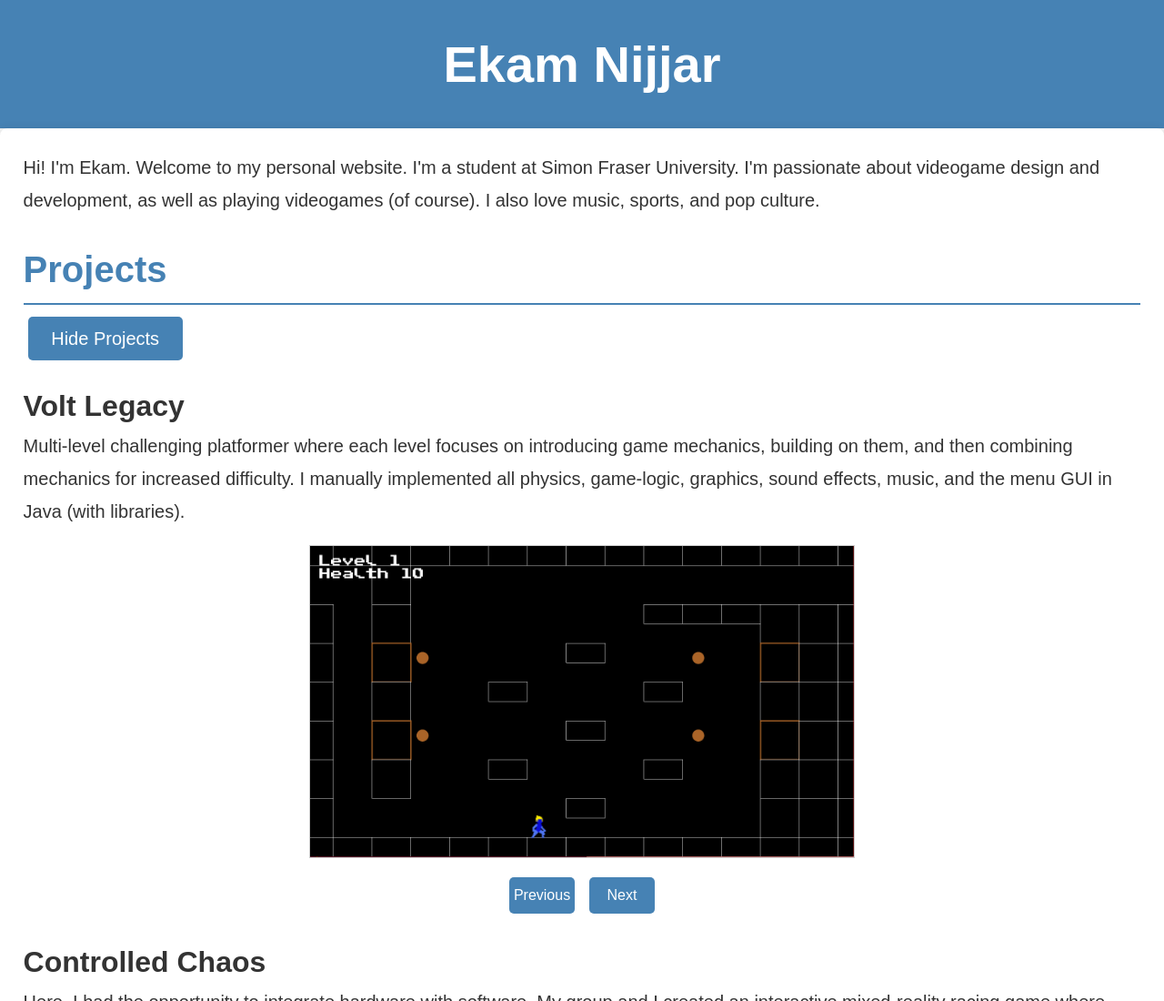
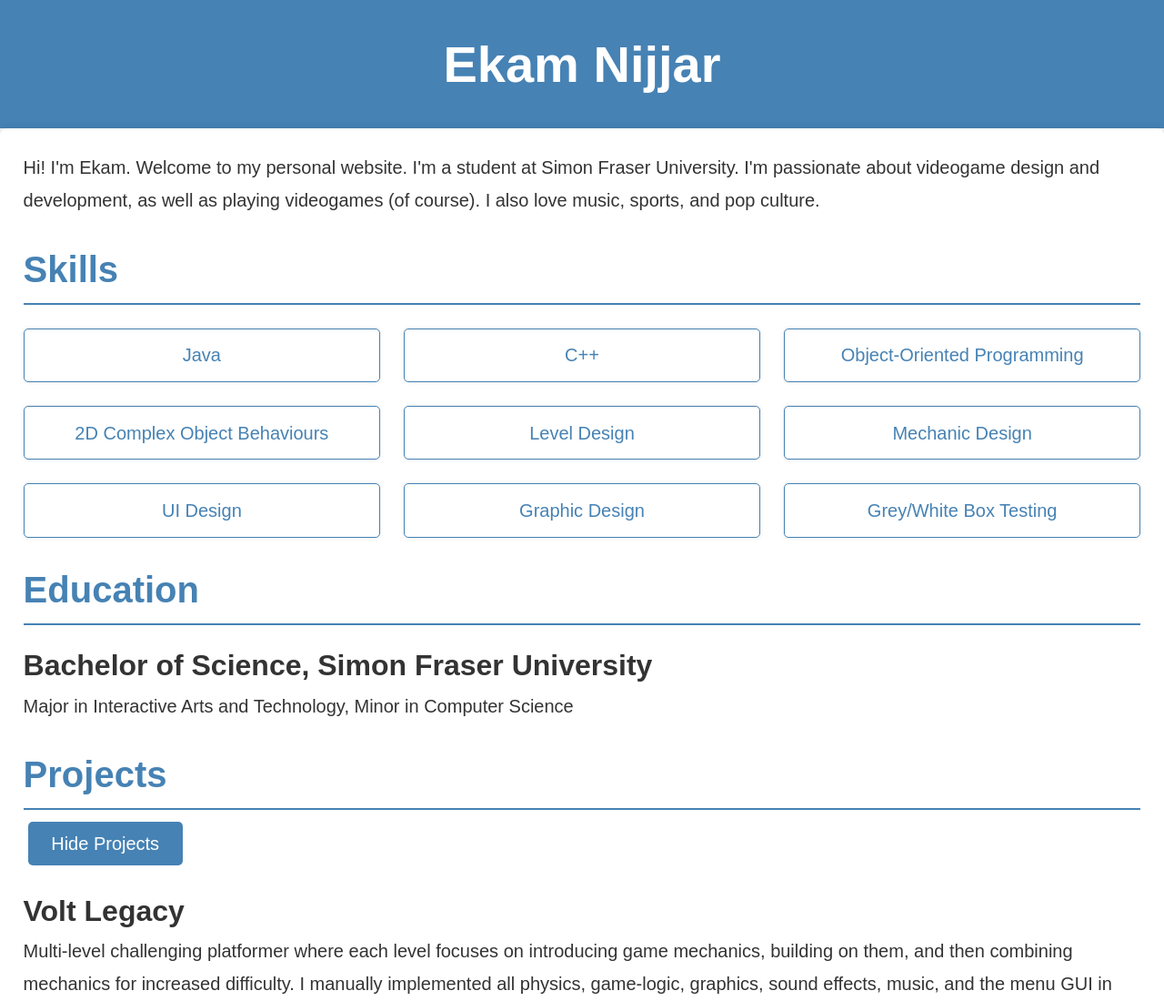
Before and after one commit to ekam-n/ekam-n.github.io, a plain HTML site: page index.html in a window 1280 px wide. Shown: the top 1100 px of the page at 91% size. Drawn offline with Linux system fonts and the light colour scheme.

Commit message:
added back skills and education

```diff
--- a/index.html
+++ b/index.html
@@ -14,7 +14,7 @@
     <main>
       <p>Hi! I'm Ekam. Welcome to my personal website. I'm a student at Simon Fraser University. I'm passionate about videogame design and development, as well as playing videogames (of course). I also love music, sports, and pop culture.</p>
 
-      <!-- <h2>Skills</h2>
+      <h2>Skills</h2>
       <ul class="skills">
         <li>Java</li>
         <li>C++</li>
@@ -25,13 +25,13 @@
         <li>UI Design</li>
         <li>Graphic Design</li>
         <li>Grey/White Box Testing</li>
-      </ul> -->
+      </ul>
 
-      <!-- <h2>Education</h2>
+      <h2>Education</h2>
       <div id="education-content">
         <h3>Bachelor of Science, Simon Fraser University</h3>
         <p id="major-minor">Major in Interactive Arts and Technology, Minor in Computer Science</p>
-      </div> -->
+      </div>
 
       <h2>Projects</h2>
       <button class="button" id="toggle-button">Hide Projects</button>
```
